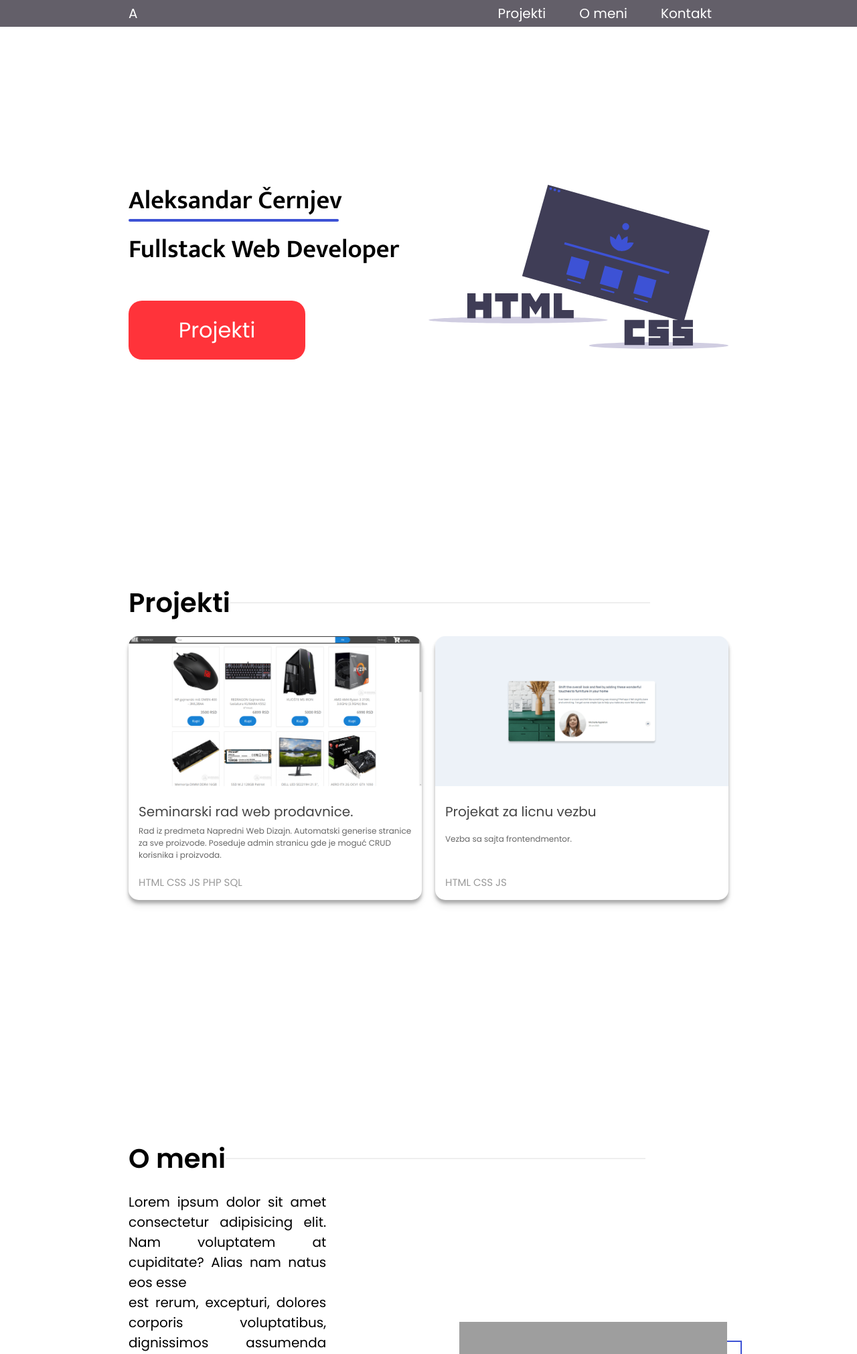
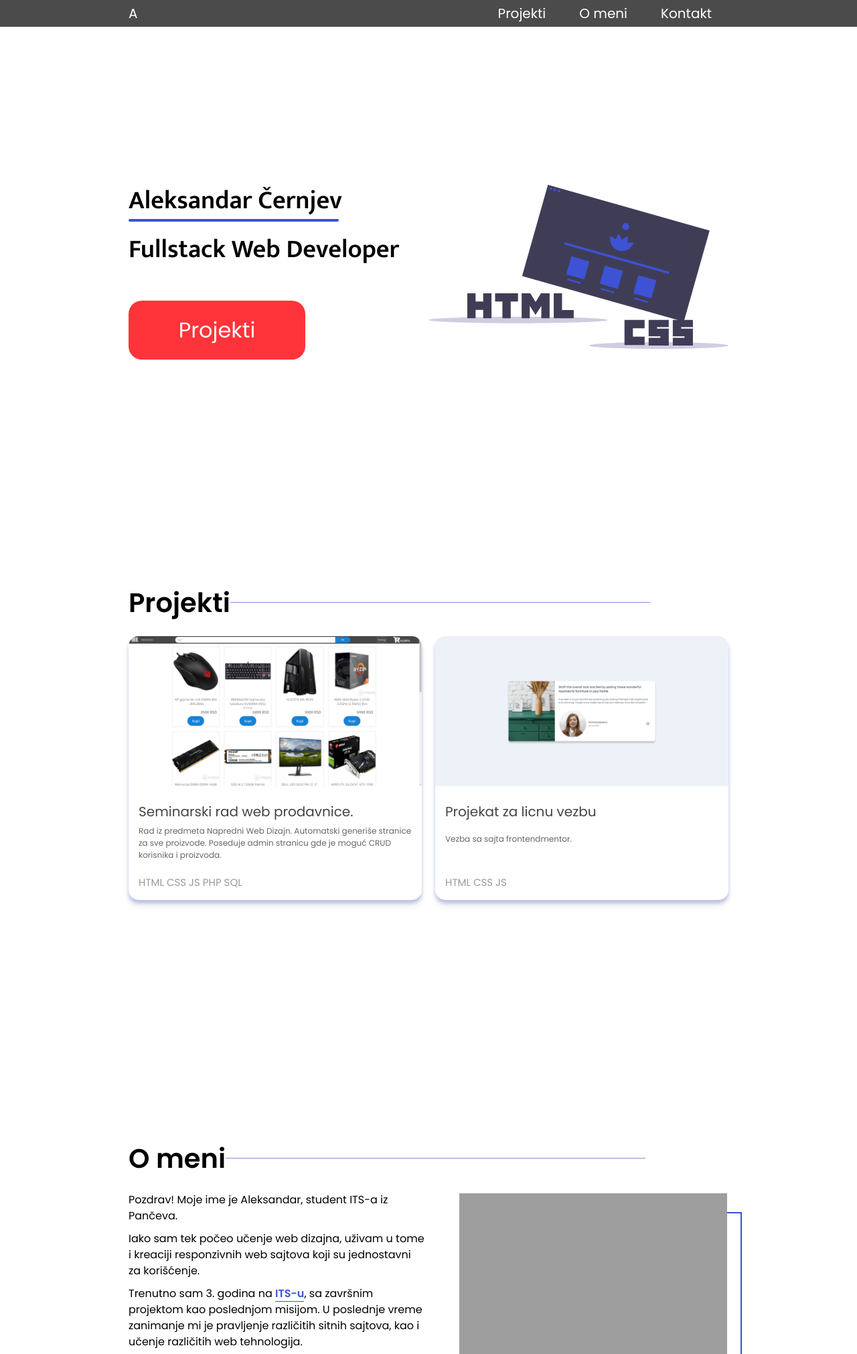
Before and after one commit to Aleksandarc/portfolio, a PHP site: page / in a window 1280 px wide. Shown: the top 2022 px of the page at 67% size. Run offline with PHP 8.4, Linux system fonts and the light colour scheme; some libraries are stand-ins or nearby versions; grey boxes are pictures that could not be loaded.

Commit message:
Fixed minor stuff, added colors

```diff
--- a/css/style.css
+++ b/css/style.css
@@ -53,7 +53,7 @@
   position: fixed;
   width: 100%;
 
-  background-color: rgba(60, 55, 68, .8);
+  background-color: rgba(31, 31, 31, .8);
   color: #fff;
   display: flex;
   flex-direction: row;
@@ -204,7 +204,7 @@
 
 .catTitle::after {
   content: '';
-  background-image: linear-gradient(#eee, #ccc);
+  background-image: linear-gradient(#3D52D5, #ccc);
   width: 70%;
   height: .1vw;
   position: absolute;
@@ -237,7 +237,7 @@
   width: 100%;
   box-shadow:
     0rem 1rem 1rem .1rem rgba(0, 0, 0, .05),
-    0rem .5rem .5rem 0rem rgba(0, 0, 0, .3);
+    0rem .5rem .5rem 0rem rgba(61, 82, 213, .3);
   position: relative;
   transition: all .25s ease-out;
   cursor: default;
@@ -324,20 +324,22 @@
   margin: 0 auto;
   display: flex;
   flex-direction: row;
-  align-items: center;
+  align-items: flex-start;
   justify-content: center;
 }
 
+.oMeniInfoTextContainer {
+  flex: 1;
+  width: 90%;
+}
+
 .oMeniInfoText {
-  font-size: 2rem;
+  font-size: 16px;
   font-weight: 400;
   line-height: 1.5;
   text-align: left;
   font-family: 'Poppins', sans-serif;
-  flex: 1;
   margin-bottom: 1rem;
-  width: 60%;
-  text-align: justify;
 }
 
 .languageList {
@@ -393,6 +389,22 @@
   border: 2px solid #3D52D5;
   z-index: -1;
   transition: all .25s ease-out;
+}
+
+.oMeniFoto:hover::before {
+  top: 1rem;
+  left: 1rem;
+  right: -1rem;
+  bottom: -1rem;
+}
+
+.oMeniInfoText strong,
+.oMeniInfoText strong a {
+  font-size: inherit;
+  font-weight: 600;
+  color: #3D52D5;
+  border-bottom: 1px solid #3D52D5;
+  text-decoration: none;
 }
 
 /* ------------- O meni -------------*/
--- a/index.html
+++ b/index.html
@@ -25,7 +25,7 @@
   </div>
 
   <div class="container">
-    <div class="home">
+    <div class="home mains">
       <div class="homeContainer">
         <div class="homeLeft">
           <span class="homeText homeTextName">Aleksandar Černjev</span>
@@ -50,7 +50,7 @@
             </div>
           </div>
           <p class="projectInfoTitle">Seminarski rad web prodavnice.</p>
-          <p class="projectInfo">Rad iz predmeta Napredni Web Dizajn. Automatski generise stranice za sve
+          <p class="projectInfo">Rad iz predmeta Napredni Web Dizajn. Automatski generiše stranice za sve
             proizvode. Poseduje admin stranicu gde je moguć CRUD korisnika i proizvoda.</p>
           <p class="projectLanguages">HTML CSS JS PHP SQL</p>
         </div>
@@ -76,25 +76,27 @@
       <h2 class="catTitle">O meni</h2>
       <div class="oMeniContainer">
         <div class="oMeniInfo">
-          <p class="oMeniInfoText">Lorem ipsum dolor sit amet consectetur adipisicing elit. Nam voluptatem at
-            cupiditate?
-            Alias
-            nam natus eos esse<br>
-            est rerum, excepturi, dolores corporis voluptatibus, dignissimos assumenda repellendus eveniet rem sapiente
-            minus culpa inventore. Ullam perferendis necessitatibus, placeat, voluptates nisi quas, quod atque
-            dolores
-            nam<br>
-            voluptatem earum repellat dolore soluta magnam et.<br>Ovo su tehnologije koje poznajem: </p>
+          <div class="oMeniInfoTextContainer">
+            <p class="oMeniInfoText">Pozdrav! Moje ime je Aleksandar, student ITS-a iz Pančeva.</p>
+            <p class="oMeniInfoText"> Iako sam tek počeo učenje web dizajna, uživam u tome i
+              kreaciji responzivnih web sajtova koji su jednostavni za korišćenje.</p>
+            <p class="oMeniInfoText">Trenutno sam 3. godina na <strong><a
+                  href="https://www.its.edu.rs/">ITS-u</a></strong>, sa
+              završnim projektom kao
+              poslednjom misijom. U poslednje vreme zanimanje mi je pravljenje različitih sitnih sajtova, kao i učenje
+              različitih web tehnologija.</p>
+            <p class="oMeniInfoText">Ovo su tehnologije koje trenutno poznajem:</p>
+          </div>
           <p class="oMeniInfoText">
             <ul class="languageList">
+              <li>HTML & CSS</li>
               <li>JavaScript</li>
-              <li>HTML & CSS</li>
               <li>PHP</li>
               <li>WordPress</li>
             </ul>
           </p>
         </div>
-        <div class="oMeniFoto"><img src="https://placebeard.it/350x350" alt="Licna fotografija"></div>
+        <div class="oMeniFoto"><img src="https://placebeard.it/550x550" alt="Licna fotografija"></div>
       </div>
     </div>
 
@@ -102,7 +104,7 @@
       <h2 class="catTitle">Kontakt</h2>
       <div class="kontaktContainer">
         <h3 class="catSubTitle">Kontaktirajte me</h3>
-        <p class="kontaktInfo">Ukoliko ste zaintresovani u saradnju moji, kontakt linkovi su:</p>
+        <p class="kontaktInfo">Ukoliko ste zaintresovani u saradnju, moji kontakt linkovi su:</p>
         <div class="contactLinks">
           <a href="#"><i class="fab fa-linkedin-in"></i>Aleksandar Černjev</a>
           <a href="mailto:aleksandarcernjev@gmail.com"><i class="fas fa-envelope"></i>aleksandarcernjev@gmail.com</a>
```
Also changed, not shown: other parts of css/style.css (+68 -15 lines), img/homeBottom.svg (deleted).
